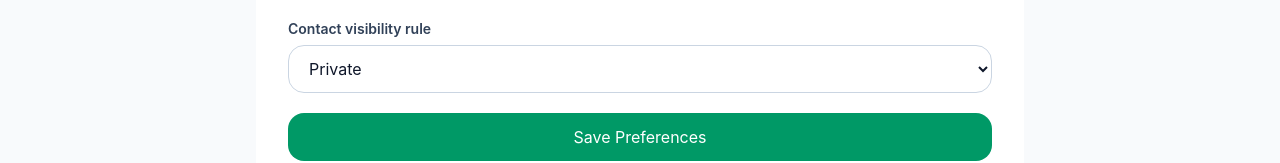
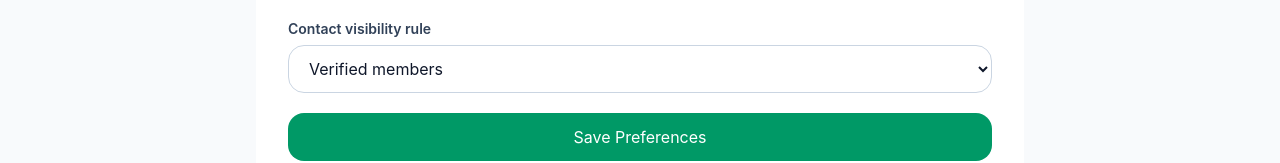
Before and after one commit to rahat1517/AbhaynagarSomiti, a React (Vite) app: page /privacy/visibility in a window 1280 px wide. Shown: the part 426-589 px from the top of the page. Built offline with nearby package versions, Linux system fonts and the light colour scheme; no server answers.

Commit message:
Set verified members as default visibility

```diff
--- a/src/pages/privacy/VisibilityPreferencesPage.jsx
+++ b/src/pages/privacy/VisibilityPreferencesPage.jsx
@@ -5,7 +5,7 @@ export default function VisibilityPreferencesPage() {
   const [form, setForm] = useState({
     showEmail: false,
     showContactNumber: false,
-    contactVisibility: 'private',
+    contactVisibility: 'verified_members',
   });
 
   const [saving, setSaving] = useState(false);
--- a/src/pages/profile/ProfilePage.jsx
+++ b/src/pages/profile/ProfilePage.jsx
@@ -19,7 +19,7 @@ const initialForm = {
   designation: '',
   showEmail: false,
   showContactNumber: false,
-  contactVisibility: 'private',
+  contactVisibility: 'verified_members',
 };
 
 export default function ProfilePage() {
@@ -65,7 +65,7 @@ export default function ProfilePage() {
         designation: data.designation || '',
         showEmail: Boolean(data.show_email),
         showContactNumber: Boolean(data.show_contact_number),
-        contactVisibility: data.contact_visibility || 'private',
+        contactVisibility: data.contact_visibility || 'verified_members',
       });
     } catch (error) {
       setProfile(null);
--- a/src/services/directoryService.js
+++ b/src/services/directoryService.js
@@ -75,7 +75,7 @@ export async function updateMyVisibilityPreferences({
     {
       p_show_email: Boolean(showEmail),
       p_show_contact_number: Boolean(showContactNumber),
-      p_contact_visibility: contactVisibility || 'private',
+      p_contact_visibility: form.contactVisibility || 'verified_members',
     }
   );
 
```
